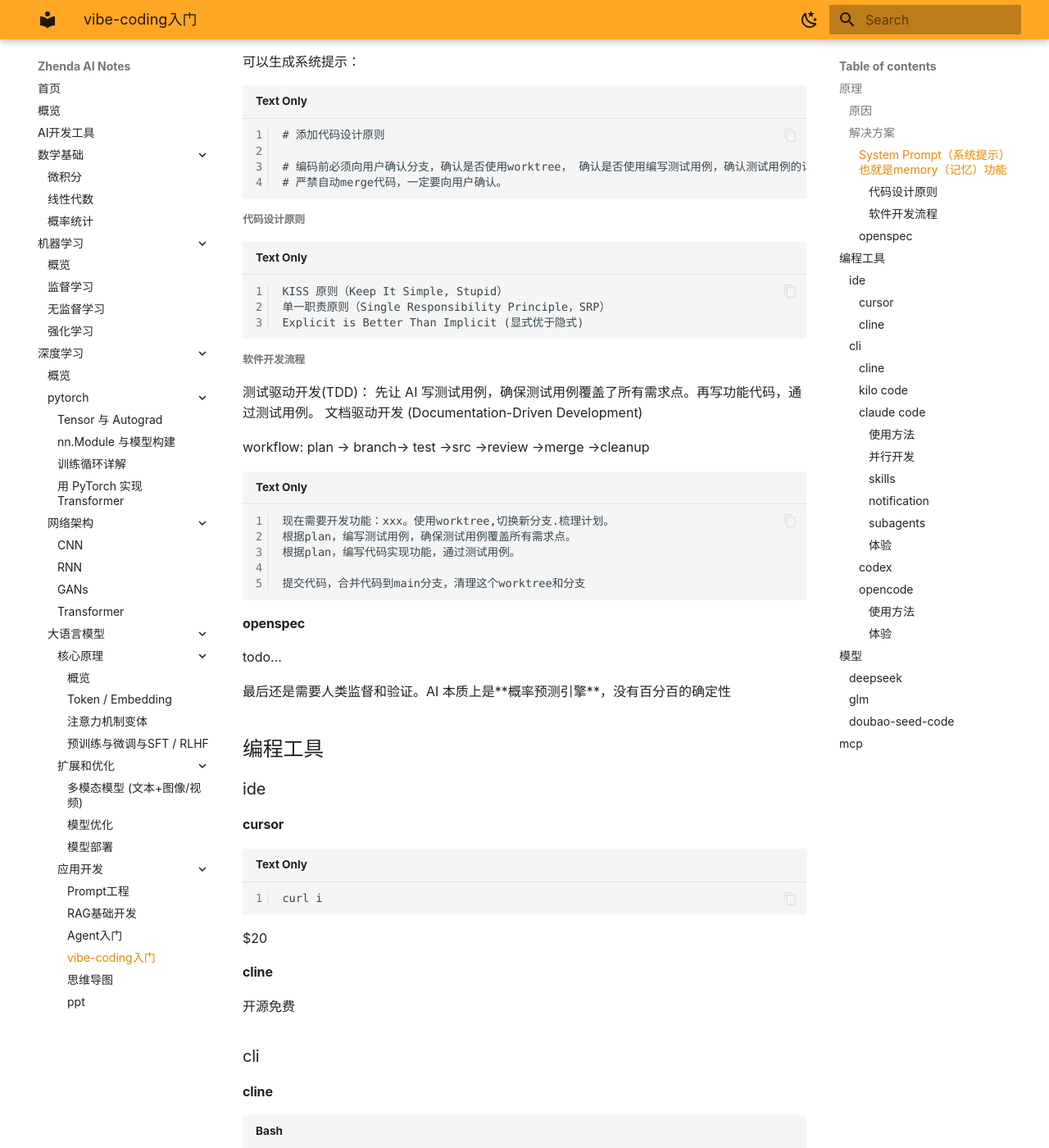
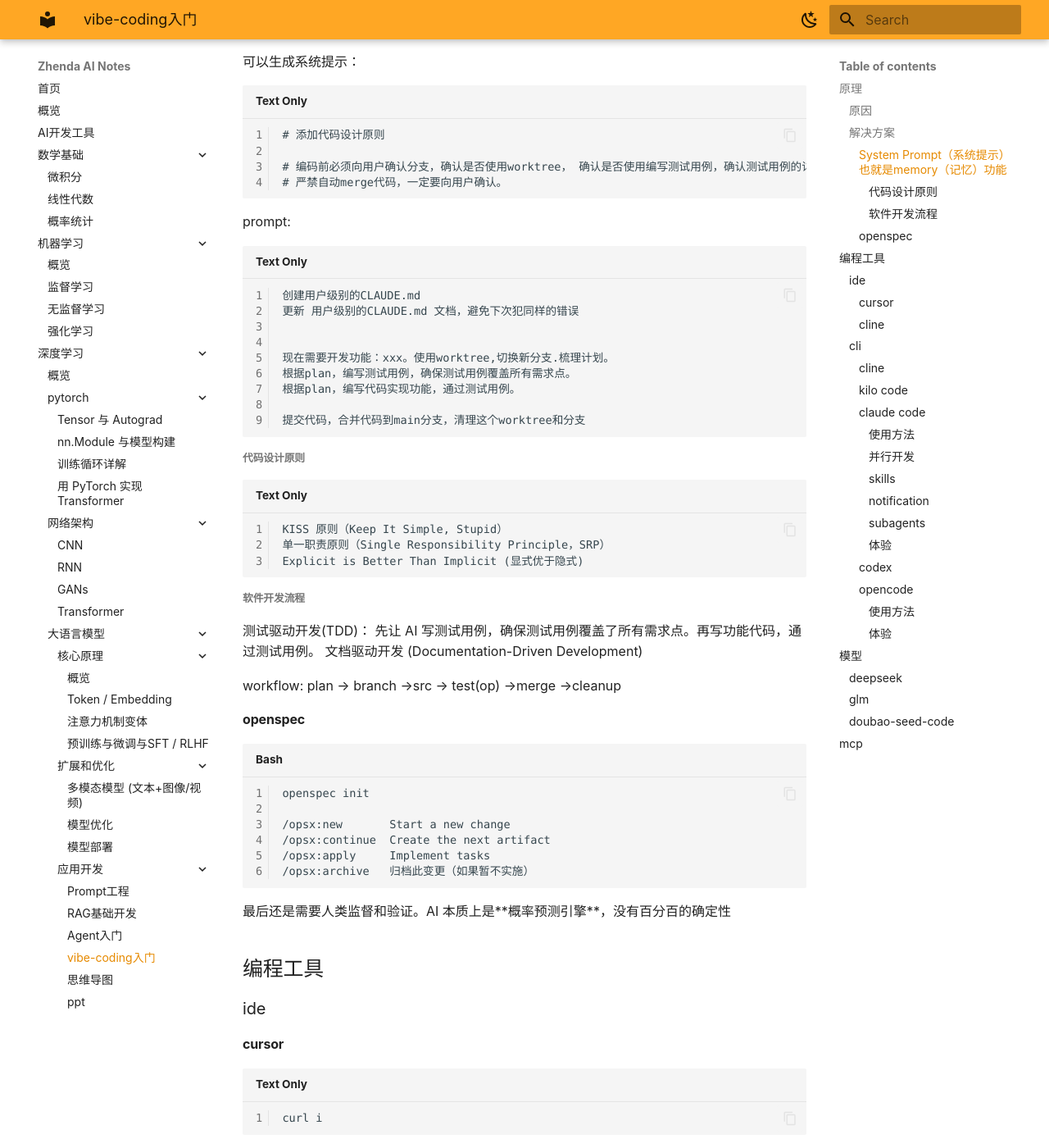
Before and after one commit to zhenda-hub/ai-note, an MkDocs documentation site: the page built from docs/dl/llm/dev/vibe-coding.md, in a window 1280 px wide and 1400 px high, scrolled down 1207 px. Shown: the whole window at 82% size. Built offline with MkDocs 1.6.1 and Material for MkDocs 9.7.7, drawn with Linux system fonts in a browser that asks for light colours; plug-ins that fetch from the network failed and are left out.

Commit message:
Update vibe-coding.md

````diff
--- a/docs/dl/llm/dev/vibe-coding.md
+++ b/docs/dl/llm/dev/vibe-coding.md
@@ -41,6 +41,21 @@ Q: 单步准确率是90%, 完成一步测试一步，有异常仅限修改一次
 # 严禁自动merge代码，一定要向用户确认。
 ```
 
+prompt:
+
+```txt
+创建用户级别的CLAUDE.md
+更新 用户级别的CLAUDE.md 文档，避免下次犯同样的错误
+
+
+现在需要开发功能：xxx。使用worktree,切换新分支.梳理计划。
+根据plan，编写测试用例，确保测试用例覆盖所有需求点。
+根据plan，编写代码实现功能，通过测试用例。
+
+提交代码，合并代码到main分支，清理这个worktree和分支
+
+```
+
 
 ##### 代码设计原则
 
@@ -55,20 +70,18 @@ Explicit is Better Than Implicit (显式优于隐式)
 测试驱动开发(TDD)： 先让 AI 写测试用例，确保测试用例覆盖了所有需求点。再写功能代码，通过测试用例。
 文档驱动开发 (Documentation-Driven Development)
 
-workflow: plan -> branch-> test ->src ->review ->merge ->cleanup
-
-
-```txt
-现在需要开发功能：xxx。使用worktree,切换新分支.梳理计划。
-根据plan，编写测试用例，确保测试用例覆盖所有需求点。
-根据plan，编写代码实现功能，通过测试用例。
-
-提交代码，合并代码到main分支，清理这个worktree和分支
-```
+workflow: plan -> branch ->src -> test(op) ->merge ->cleanup
 
 #### openspec
 
-todo...
+```bash
+openspec init
+
+/opsx:new       Start a new change
+/opsx:continue  Create the next artifact
+/opsx:apply     Implement tasks
+/opsx:archive   归档此变更（如果暂不实施）
+```
 
 最后还是需要人类监督和验证。AI 本质上是**概率预测引擎**，没有百分百的确定性
 
````
